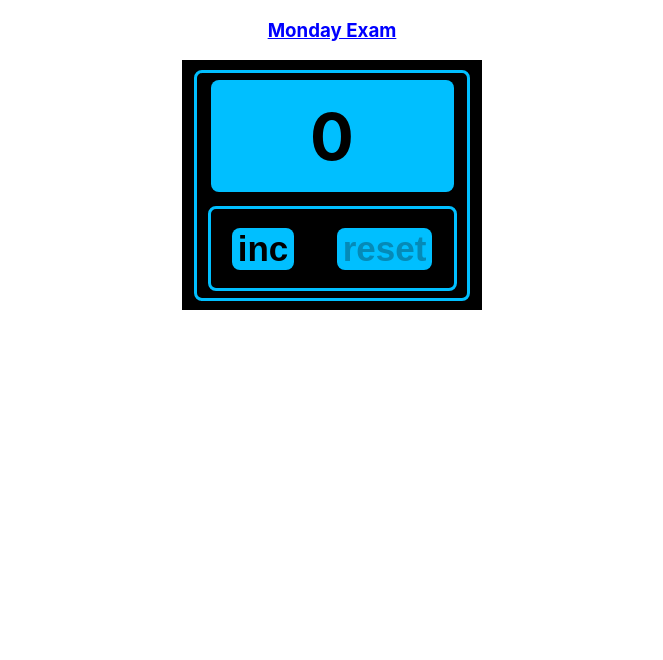
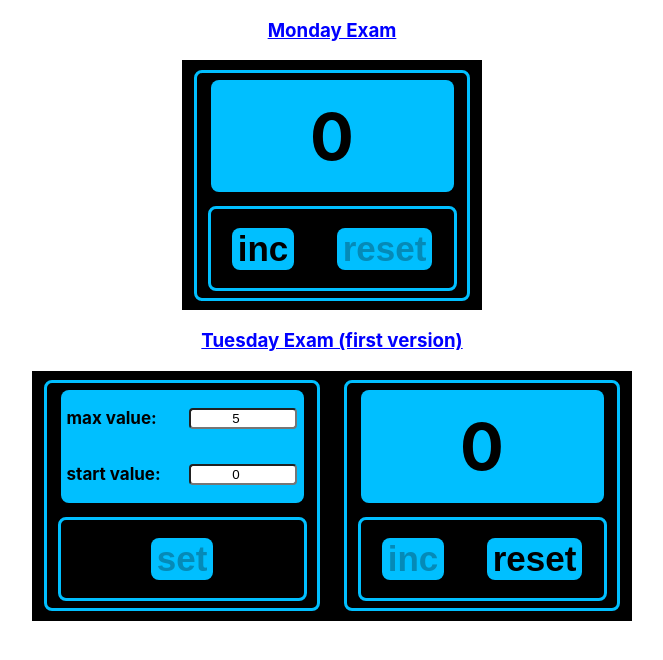
Before and after one commit to TonyFinder/Incubator-Monthly-Exams, a React (Create React App) app: page / in a window 1280 px wide. Shown: the top 660 px of the page, without its empty margins (308-971 px from the left). Built offline with nearby package versions, Linux system fonts and the light colour scheme.

Commit message:
Added Tuesday's Exam. Not finished.

```diff
--- a/src/App.tsx
+++ b/src/App.tsx
@@ -1,10 +1,12 @@
 import React from 'react';
 import {Monday} from './MonthlyExams/Monday/Monday';
+import {Tuesday} from './MonthlyExams/TuesdayFirstVersion/Tuesday';
 
 function App() {
     return (
         <div>
             <Monday/>
+            <Tuesday/>
         </div>
     )
 }
--- /dev/null
+++ b/src/MonthlyExams/TuesdayFirstVersion/Components/Button/Button.module.css
@@ -0,0 +1,7 @@
+.button {
+    background-color: deepskyblue;
+    font-size: 35px;
+    font-weight: bold;
+    border-radius: 8px;
+    border: none;
+}
--- /dev/null
+++ b/src/MonthlyExams/TuesdayFirstVersion/Components/Button/Button.tsx
@@ -0,0 +1,18 @@
+import style from './Button.module.css'
+
+type ButtonPropsType = {
+    title: string
+    callback: () => void
+    disable: boolean
+}
+
+export const Button = (props: ButtonPropsType) => {
+
+    const incHandler = () => {
+        props.callback()
+    }
+
+    return (
+        <button disabled={props.disable} onClick={incHandler} className={style.button}>{props.title}</button>
+    )
+}
--- /dev/null
+++ b/src/MonthlyExams/TuesdayFirstVersion/Components/Counter/Counter.module.css
@@ -0,0 +1,44 @@
+.back {
+    display: flex;
+    justify-content: center;
+    align-items: center;
+    background-color: black;
+    width: 300px;
+    height: 250px;
+}
+
+.middle {
+    border: 3px solid deepskyblue;
+    border-radius: 8px;
+    width: 90%;
+    height: 90%;
+    display: flex;
+    flex-direction: column;
+    justify-content: space-around;
+    align-items: center;
+}
+
+.counterField {
+    background-color: deepskyblue;
+    border-radius: 8px;
+    width: 90%;
+    height: 50%;
+    display: flex;
+    align-items: center;
+    justify-content: center;
+
+}
+
+.buttonsField {
+    border: 3px solid deepskyblue;
+    border-radius: 8px;
+    width: 90%;
+    height: 35%;
+    display: flex;
+    align-items: center;
+    justify-content: space-around;
+}
+
+.twoCounters {
+    display: flex;
+}
--- /dev/null
+++ b/src/MonthlyExams/TuesdayFirstVersion/Components/Counter/Counter.tsx
@@ -0,0 +1,89 @@
+import React, {useEffect, useState} from 'react'
+import {Button} from '../Button/Button'
+import {CounterDisplay} from '../CounterDisplay/CounterDisplay'
+import style from './Counter.module.css'
+import {SetDisplay} from '../SetDisplay/SetDisplay';
+
+
+export const Counter = () => {
+    let [inc, setInc] = useState<number>(0)
+    let [start, setStart] = useState<number>(0)
+    let [max, setMax] = useState<number>(5)
+    let [disableInc, setDisableInc] = useState<boolean>(false)
+    let [disableReset, setDisableReset] = useState<boolean>(true)
+    let [disableSet, setDisableSet] = useState<boolean>(true)
+
+    useEffect( () => {
+        let incTuesday = localStorage.getItem("incrementTuesday")
+        let maxValue = localStorage.getItem("maxValue")
+        let startValue = localStorage.getItem("startValue")
+        if (maxValue) setMax(JSON.parse(maxValue))
+        if (startValue) setStart(JSON.parse(startValue))
+        if (incTuesday) setInc(JSON.parse(incTuesday))
+        if (maxValue === incTuesday) {
+            setDisableInc(true)
+            setDisableReset(false)
+        }
+        if ((incTuesday !== maxValue) && (incTuesday !== startValue)) setDisableReset(false)
+    }, [])
+
+    const incFunction = () => {
+        inc++
+        if (inc >= start) setDisableReset(false)
+        if (inc >= max) {
+            setDisableInc(true)
+            setInc(inc)
+        } else setInc(inc)
+        localStorage.setItem('incrementTuesday', JSON.stringify(inc))
+    }
+    const resetFunction = () => {
+        setInc(start)
+        setDisableInc(false)
+        setDisableReset(true)
+        localStorage.setItem('incrementTuesday', JSON.stringify(start))
+    }
+    const onChangeMax = (max: number) => {
+        setMax(max)
+        setDisableSet(false)
+    }
+    const onChangeStart = (start: number) => {
+        setStart(start)
+        setDisableSet(false)
+    }
+    const setFunction = () => {
+        localStorage.setItem("maxValue", JSON.stringify(max))
+        localStorage.setItem("startValue", JSON.stringify(start))
+        localStorage.setItem("incrementTuesday", JSON.stringify(start))
+        setInc(start)
+        setDisableSet(true)
+        setDisableInc(false)
+        setDisableReset(true)
+
+    }
+
+    return (
+        <div className={style.twoCounters}>
+            <div className={style.back}>
+                <div className={style.middle}>
+                    <div className={style.counterField}>
+                        <SetDisplay start={start} max={max} onChangeMax={onChangeMax} onChangeStart={onChangeStart}/>
+                    </div>
+                    <div className={style.buttonsField}>
+                        <Button disable={disableSet} title="set" callback={setFunction}/>
+                    </div>
+                </div>
+            </div>
+            <div className={style.back}>
+                <div className={style.middle}>
+                    <div className={style.counterField}>
+                        <CounterDisplay counterNumber={inc} maxValue={max}/>
+                    </div>
+                    <div className={style.buttonsField}>
+                        <Button disable={disableInc} title="inc" callback={incFunction}/>
+                        <Button disable={disableReset} title="reset" callback={resetFunction}/>
+                    </div>
+                </div>
+            </div>
+        </div>
+    )
+}
--- /dev/null
+++ b/src/MonthlyExams/TuesdayFirstVersion/Components/CounterDisplay/CounterDisplay.module.css
@@ -0,0 +1,10 @@
+.number {
+    font-size: 65px;
+    font-weight: bold;
+}
+
+.redNumber {
+    font-size: 65px;
+    font-weight: bold;
+    color: red;
+}
--- /dev/null
+++ b/src/MonthlyExams/TuesdayFirstVersion/Components/CounterDisplay/CounterDisplay.tsx
@@ -0,0 +1,16 @@
+import style from './CounterDisplay.module.css'
+
+type CounterDisplayPropsType = {
+    counterNumber: number
+    maxValue: number
+}
+
+export const CounterDisplay = (props: CounterDisplayPropsType) => {
+    const redText = props.counterNumber === props.maxValue ? style.redNumber : style.number
+
+    return (
+        <div className={redText}>
+            {props.counterNumber}
+        </div>
+    )
+}
--- /dev/null
+++ b/src/MonthlyExams/TuesdayFirstVersion/Components/SetDisplay/SetDisplay.module.css
@@ -0,0 +1,25 @@
+.main {
+    width: 100%;
+    height: 100%;
+    display: flex;
+    flex-direction: column;
+    justify-content: space-around;
+    align-items: center;
+}
+
+.fieldSeparate {
+    display: flex;
+    justify-content: space-between;
+    width: 95%;
+}
+
+.number {
+    font-size: 17px;
+    font-weight: bold;
+}
+
+.inputCorrection {
+    border-radius: 4px;
+    width: 100px;
+    text-align: center;
+}
--- /dev/null
+++ b/src/MonthlyExams/TuesdayFirstVersion/Components/SetDisplay/SetDisplay.tsx
@@ -0,0 +1,32 @@
+import style from './SetDisplay.module.css'
+import {ChangeEvent} from 'react';
+
+type SetDisplayPropsType = {
+    start: number
+    max: number
+    onChangeMax: (max: number) => void
+    onChangeStart: (start: number) => void
+}
+
+export const SetDisplay = (props: SetDisplayPropsType) => {
+
+    const onChangeMax = (e: ChangeEvent<HTMLInputElement>) => {
+        props.onChangeMax(+e.currentTarget.value)
+    }
+    const onChangeStart = (e: ChangeEvent<HTMLInputElement>) => {
+        props.onChangeStart(+e.currentTarget.value)
+    }
+
+    return (
+        <div className={style.main}>
+            <div className={style.fieldSeparate}>
+                <span className={style.number}>max value:</span>
+                <input className={style.inputCorrection} type={'number'} value={props.max} onChange={onChangeMax}/>
+            </div>
+            <div className={style.fieldSeparate}>
+                <label className={style.number}>start value:</label>
+                <input className={style.inputCorrection} type={'number'} value={props.start} onChange={onChangeStart}/>
+            </div>
+        </div>
+    )
+}
--- /dev/null
+++ b/src/MonthlyExams/TuesdayFirstVersion/Tuesday.module.css
@@ -0,0 +1,11 @@
+.appComponent {
+    display: flex;
+    flex-direction: column;
+    align-items: center;
+}
+
+.textDecoration {
+    text-align: center;
+    text-decoration: underline;
+    color: blue;
+}
--- /dev/null
+++ b/src/MonthlyExams/TuesdayFirstVersion/Tuesday.tsx
@@ -0,0 +1,12 @@
+import style from './Tuesday.module.css'
+import React from 'react';
+import { Counter } from './Components/Counter/Counter';
+
+export const Tuesday = () => {
+    return(
+        <div className={style.appComponent}>
+            <h3 className={style.textDecoration}>Tuesday Exam (first version)</h3>
+            <Counter/>
+        </div>
+    )
+}
```
